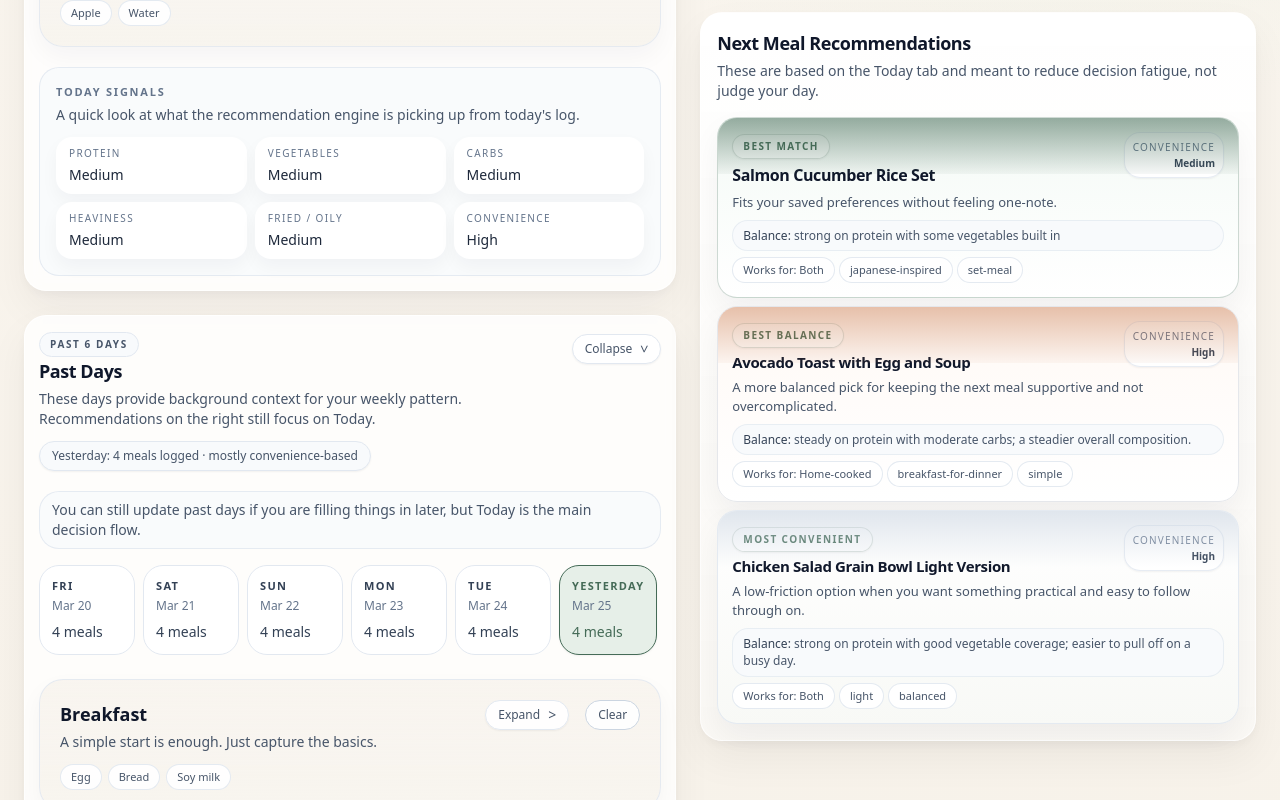
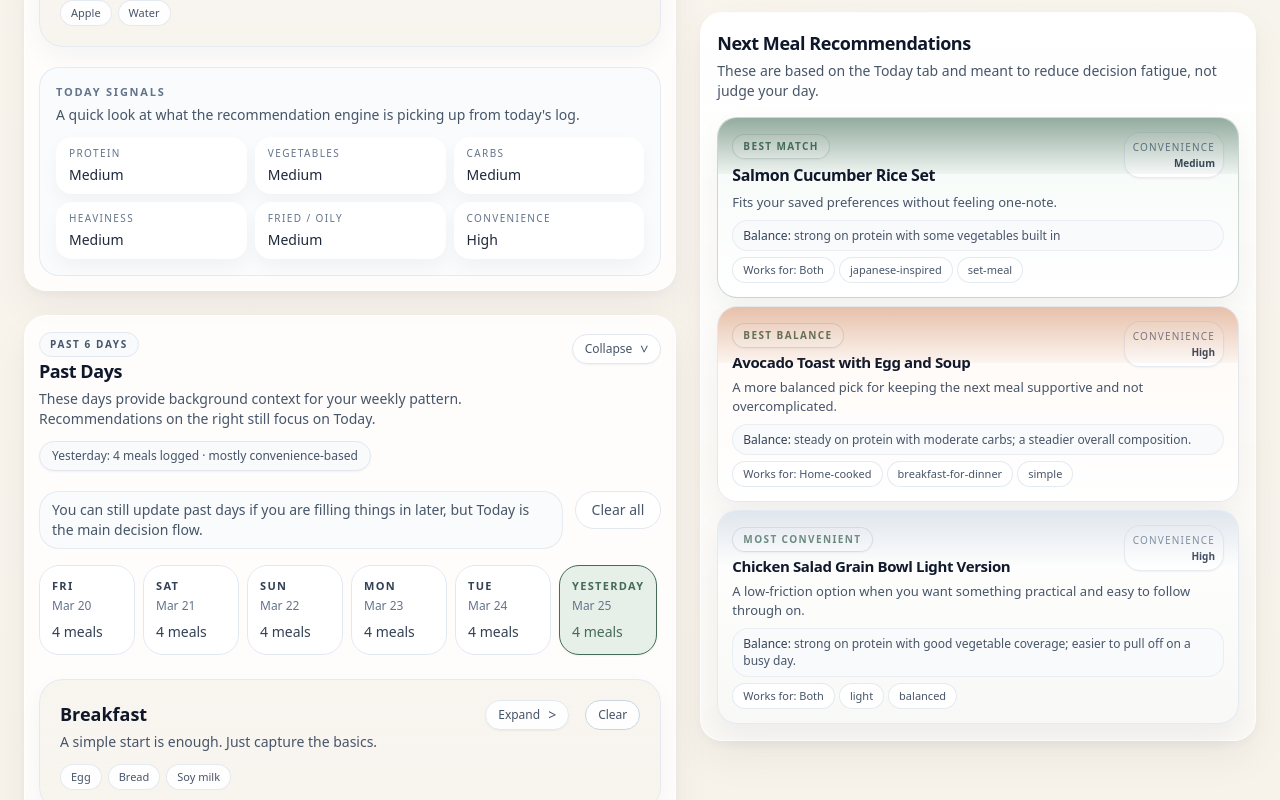
Before and after one commit to HuiYingChung/next-bite, a React (Vite) app: page / in a window 1280 px wide. Both pictures are taken after a click on the button 350 px from the left and 1514 px from the top of the page. Shown: the part 1114-1914 px from the top of the page. Built offline with nearby package versions, Linux system fonts and the light colour scheme.

Commit message:
Add clear-all action for past days

```diff
--- a/src/App.tsx
+++ b/src/App.tsx
@@ -72,6 +72,7 @@ const localeText = {
     collapse: "Collapse",
     open: "Open",
     clear: "Clear",
+    clearAll: "Clear all",
     nothingLogged: "Nothing logged yet",
     noMealsLogged: "No meals logged yet.",
     oneMeal: "1 meal logged",
@@ -145,6 +146,7 @@ const localeText = {
     collapse: "收起",
     open: "打開",
     clear: "清除",
+    clearAll: "全部清除",
     nothingLogged: "尚未記錄",
     noMealsLogged: "尚未記錄任何餐點。",
     oneMeal: "已記錄 1 餐",
@@ -547,6 +549,21 @@ function App() {
     }));
   };
 
+  const clearAllPastDays = () => {
+    setOpenPastMeal(null);
+    setState((current) => ({
+      ...current,
+      days: current.days.map((day) => day.isToday
+        ? day
+        : {
+            ...day,
+            todayLog: Object.fromEntries(
+              mealNames.map((mealName) => [mealName, createEmptyMeal()]),
+            ) as DayHistory["todayLog"],
+          }),
+    }));
+  };
+
   const renderSignals = (signals: { label: string; value: string }[], title: string, helper: string) => (
     <div className="subtle-card mt-5 p-4">
       <div className={`text-[11px] font-semibold text-slate-500 ${locale === "en" ? "uppercase tracking-[0.16em]" : "tracking-[0.08em]"}`}>{title}</div>
@@ -778,8 +795,17 @@ function App() {
 
               {pastDaysOpen && (
                 <>
-                  <div className="subtle-card mt-4 px-3 py-2 text-sm text-slate-600 sm:mt-5">
-                    {t.pastHelper}
+                  <div className="mt-4 flex flex-col gap-3 sm:mt-5 sm:flex-row sm:items-start sm:justify-between">
+                    <div className="subtle-card px-3 py-2 text-sm text-slate-600 sm:flex-1">
+                      {t.pastHelper}
+                    </div>
+                    <button
+                      type="button"
+                      onClick={clearAllPastDays}
+                      className="shrink-0 rounded-full border border-slate-200 bg-white px-4 py-2 text-sm font-medium text-slate-600 transition hover:border-moss/35 hover:text-moss"
+                    >
+                      {t.clearAll}
+                    </button>
                   </div>
 
                   <div className="mb-4 mt-4 sm:hidden">
```
